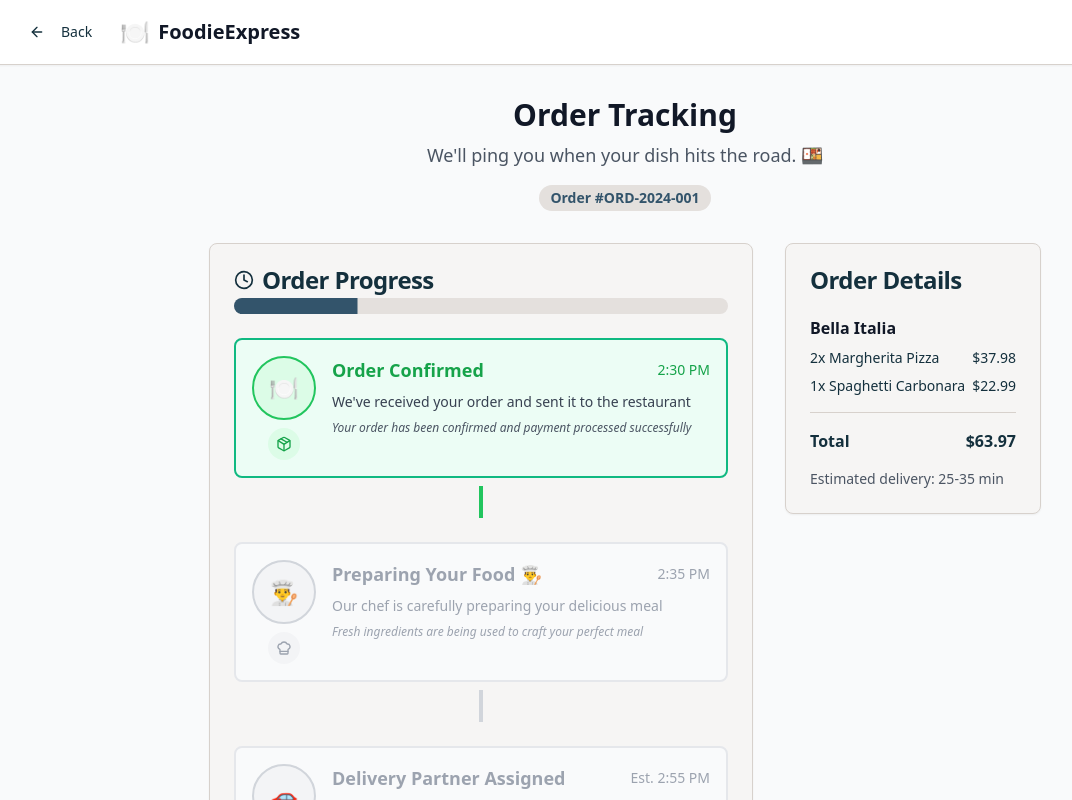
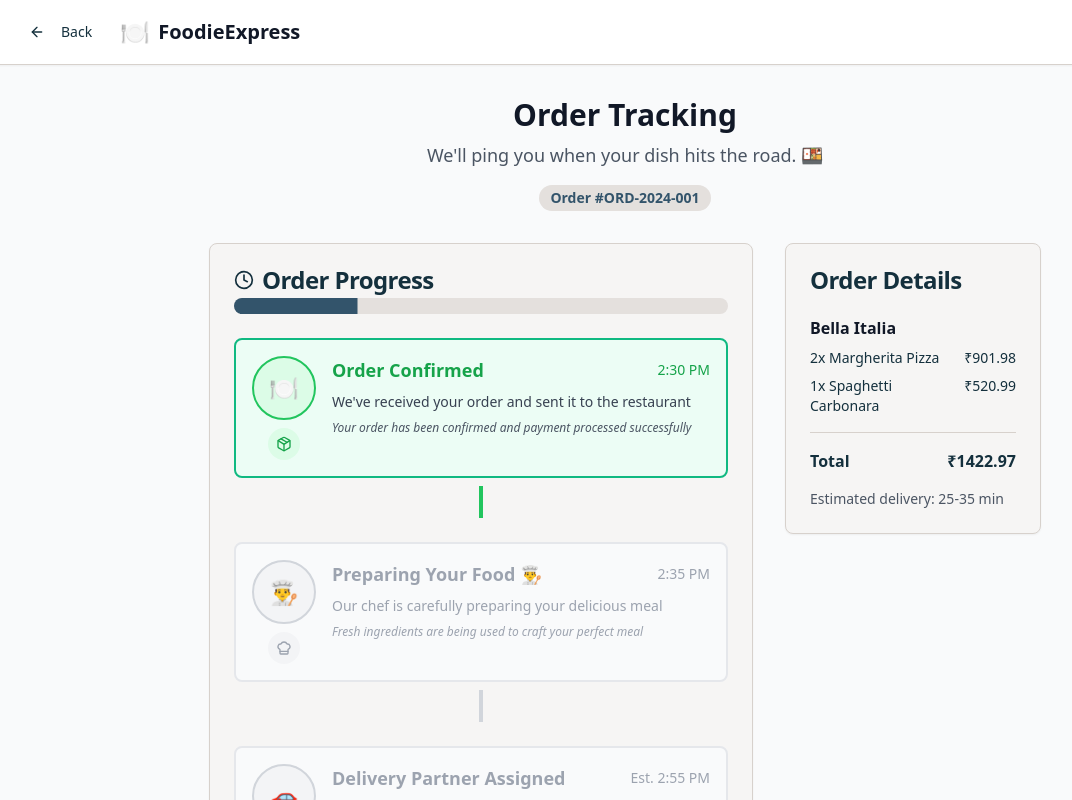
Before and after one commit to Yashchhelavada/bitebuddy, a React (Vite) app: page /order-tracking in a window 1280 px wide. Shown: the top 800 px of the page, without its empty margins (15-1087 px from the left). Built offline with nearby package versions, Linux system fonts and the light colour scheme.

Commit message:
Fix currency and driver details
Update currency to INR and assign a fictional Indian driver name and number to the delivery partner details.

```diff
--- a/src/pages/OrderTracking.tsx
+++ b/src/pages/OrderTracking.tsx
@@ -84,15 +84,15 @@ const OrderTracking = () => {
     id: "ORD-2024-001",
     restaurant: "Bella Italia",
     items: [
-      { name: "Margherita Pizza", quantity: 2, price: 18.99 },
-      { name: "Spaghetti Carbonara", quantity: 1, price: 22.99 }
+      { name: "Margherita Pizza", quantity: 2, price: 450.99 },
+      { name: "Spaghetti Carbonara", quantity: 1, price: 520.99 }
     ],
-    total: 63.97,
+    total: 1422.97,
     estimatedDelivery: "25-35 min",
     driver: {
-      name: "Mario Rodriguez",
+      name: "Rajesh Kumar",
       rating: 4.9,
-      phone: "+1 (555) 123-4567"
+      phone: "+91 98765 43210"
     }
   };
 
@@ -290,7 +290,7 @@ const OrderTracking = () => {
                     {order.items.map((item, index) => (
                       <div key={index} className="flex justify-between text-sm">
                         <span>{item.quantity}x {item.name}</span>
-                        <span>${(item.price * item.quantity).toFixed(2)}</span>
+                        <span>₹{(item.price * item.quantity).toFixed(2)}</span>
                       </div>
                     ))}
                   </div>
@@ -298,7 +298,7 @@ const OrderTracking = () => {
                 <hr />
                 <div className="flex justify-between font-bold">
                   <span>Total</span>
-                  <span>${order.total.toFixed(2)}</span>
+                  <span>₹{order.total.toFixed(2)}</span>
                 </div>
                 <div className="text-sm text-gray-600">
                   <p>Estimated delivery: {order.estimatedDelivery}</p>
```
